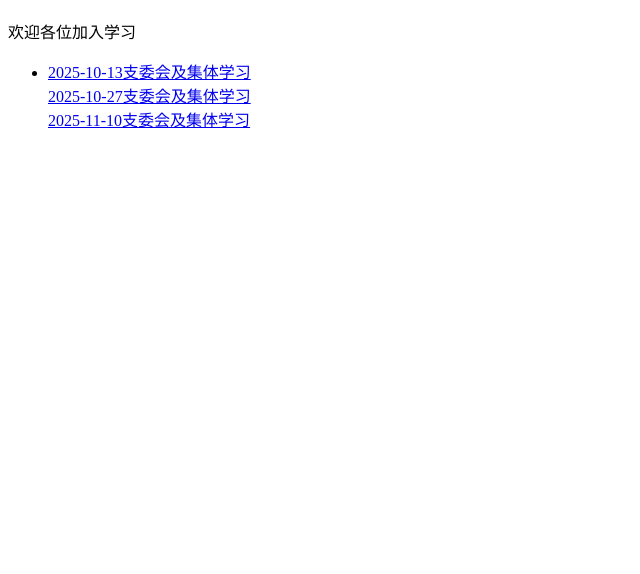
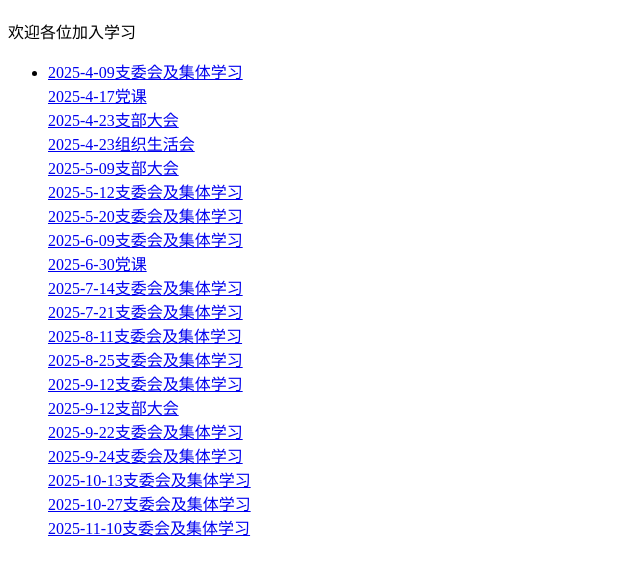
Before and after one commit to fangcs2014/fangcs2014.github.io, a plain HTML site: page index.html in a window 1280 px wide. Shown: the part 70-644 px from the top of the page, without its empty margins (0-640 px from the left). Drawn offline with Linux system fonts and the light colour scheme.

Commit message:
2025-11-14-6

```diff
--- a/index.html
+++ b/index.html
@@ -10,6 +10,40 @@
      <p>欢迎各位加入学习</p>
         <ul>
             <li>
+                <a href="./2025-4-09支委会及集体学习.md">2025-4-09支委会及集体学习</a>
+                <br>
+                <a href="./2025-4-17党课.md">2025-4-17党课</a>
+                <br>
+                <a href="./2025-4-23支部大会.md">2025-4-23支部大会</a>
+                <br>
+                <a href="./2025-4-23组织生活会.md">2025-4-23组织生活会</a>
+                <br>
+                <a href="./2025-5-09支部大会.md">2025-5-09支部大会</a>
+                <br>
+                <a href="./2025-5-12支委会及集体学习.md">2025-5-12支委会及集体学习</a>
+                <br>
+                <a href="./2025-5-20支委会及集体学习.md">2025-5-20支委会及集体学习</a>
+                <br>
+                <a href="./2025-6-09支委会及集体学习.md">2025-6-09支委会及集体学习</a>
+                <br>
+                <a href="2025-6-30党课.md">2025-6-30党课</a>
+                <br>
+                <a href="./2025-7-14支委会及集体学习.md">2025-7-14支委会及集体学习</a>
+                <br>
+                <a href="./2025-7-21支委会及集体学习.md">2025-7-21支委会及集体学习</a>
+                <br>
+                <a href="./2025-8-11支委会及集体学习.md">2025-8-11支委会及集体学习</a>
+                <br>
+                <a href="./2025-8-25支委会及集体学习.md">2025-8-25支委会及集体学习</a>
+                <br>
+                <a href="./2025-9-12支委会及集体学习.md">2025-9-12支委会及集体学习</a>
+                <br>
+                <a href="./2025-9-12支部大会.md">2025-9-12支部大会</a>
+                <br>
+                <a href="./2025-9-22支委会及集体学习.md">2025-9-22支委会及集体学习</a>
+                <br>
+                <a href="./2025-9-24支委会及集体学习.md">2025-9-24支委会及集体学习</a>
+                <br>
                 <a href="./2025-10-13支委会及集体学习 .html">2025-10-13支委会及集体学习</a>
                 <br>
                 <a href="./2025-10-27支委会及集体学习.html">2025-10-27支委会及集体学习</a>
@@ -17,6 +51,10 @@
                 <a href="./2025-11-10支委会及集体学习.html">2025-11-10支委会及集体学习</a>
                 <br>
 
+
+
+
+
             </li>
 
         </ul>
```
